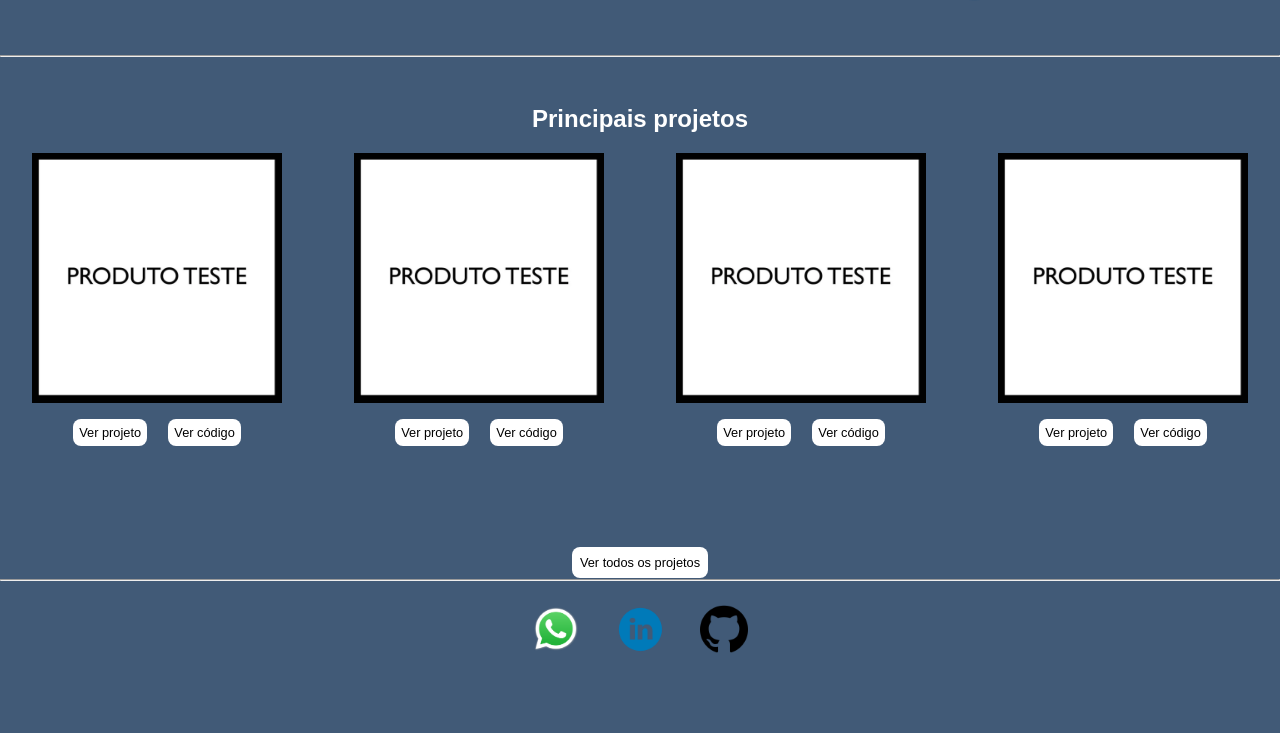
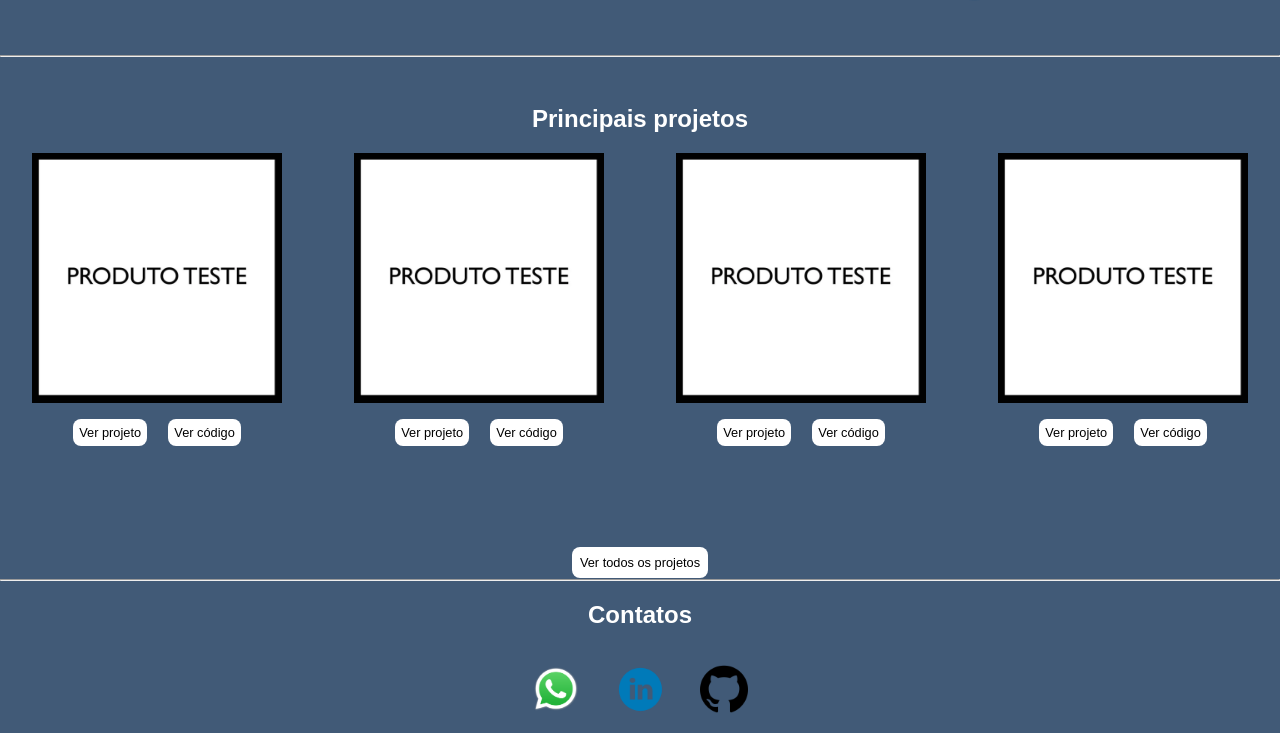
Before and after one commit to paulohenriquedasilva/meuportifolio, a plain HTML site: page index.html in a window 1280 px wide. Shown: the part 1135-1868 px from the top of the page. Before the commit the page ends 1808 px from the top, so only its background shows below. Drawn offline with Linux system fonts and the light colour scheme.

Commit message:
Update index.html

```diff
--- a/index.html
+++ b/index.html
@@ -77,6 +77,7 @@
         </section>
         <section id="contatos">
             <hr>
+            <h1>Contatos</h1>
             <div>
                 <a href="#"><img src="imagens/imgZap.webp" alt=""></a>
                 <a href="#"><img src="imagens/imgLinkedin.png" alt=""></a>
```
